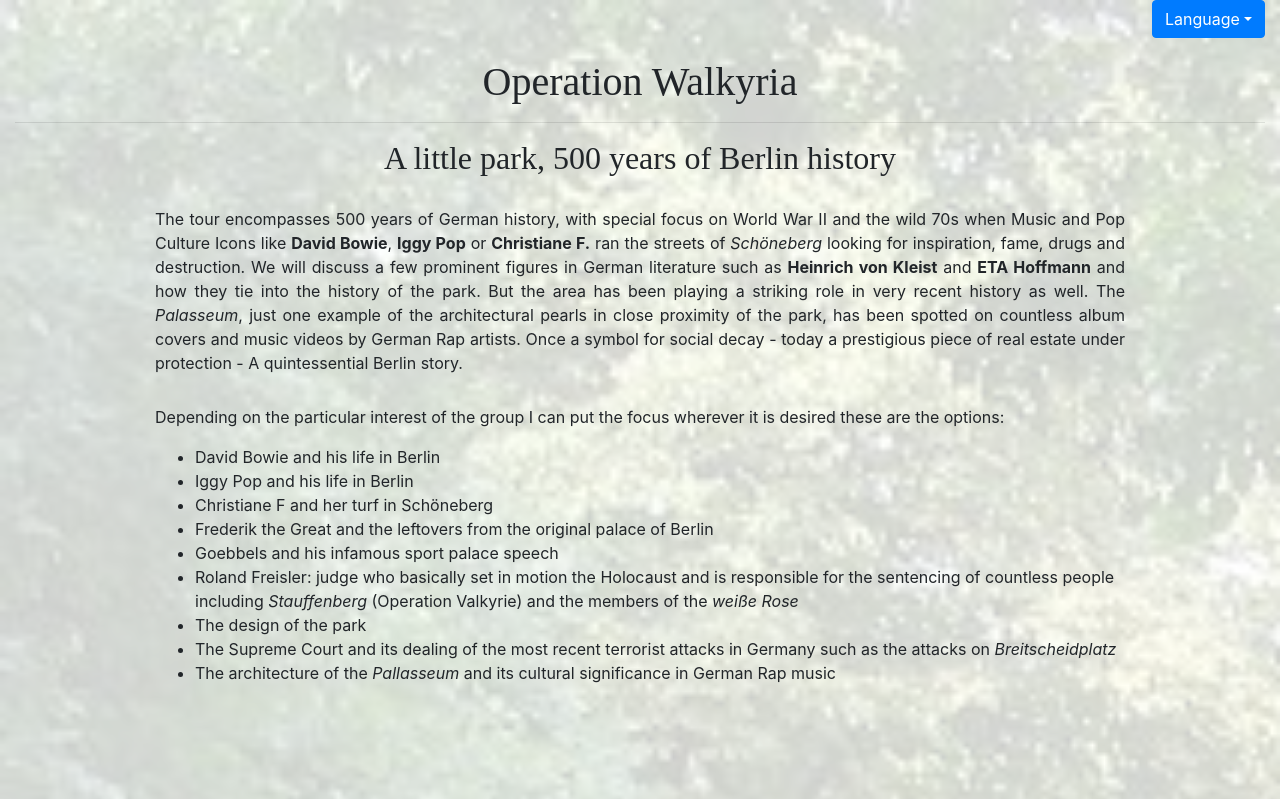
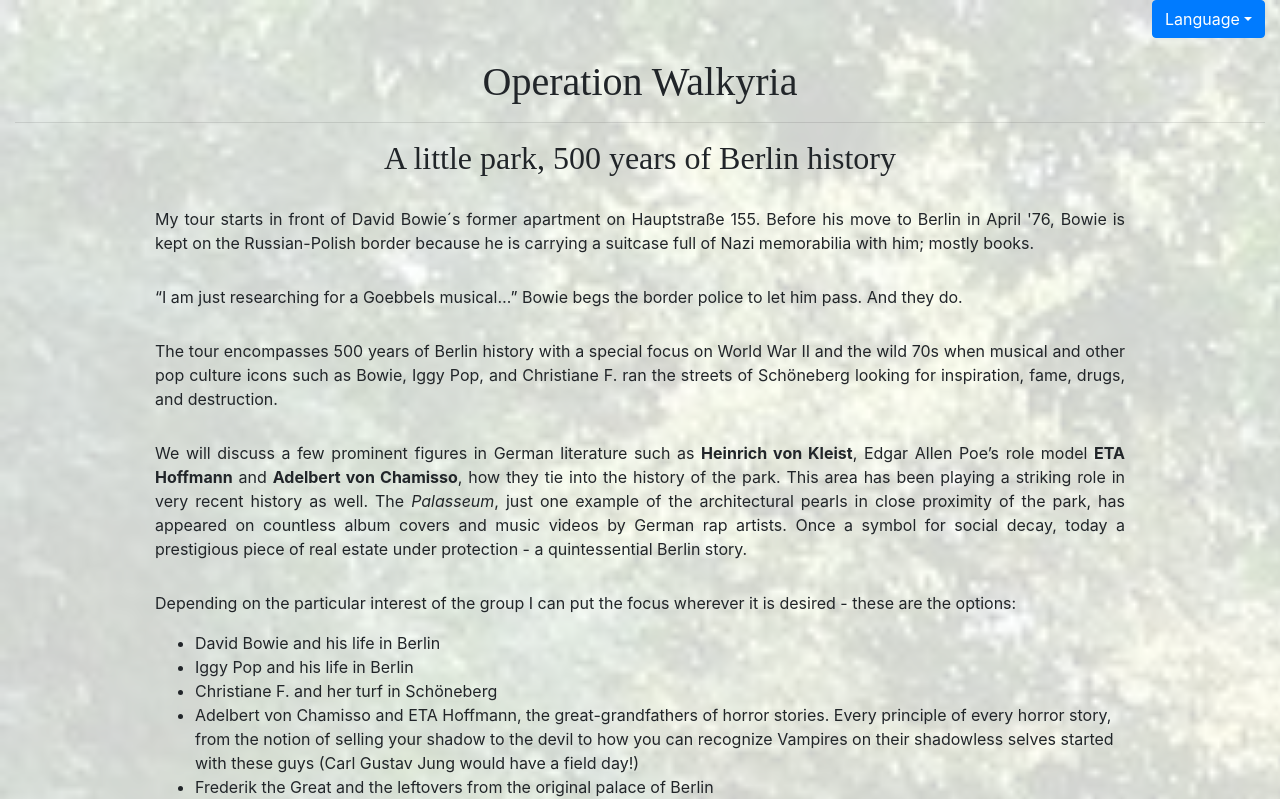
Before and after one commit to NeuzaSousa/kyria, a React (Create React App) app: page /english in a window 1280 px wide. Shown: the top 799 px of the page. Built offline with nearby package versions, Linux system fonts and the light colour scheme.

Commit message:
Changed the English text and the footer

```diff
--- a/src/App.css
+++ b/src/App.css
@@ -83,12 +83,6 @@
   padding-top: 100px;
 }
 
-.bottom {
-  padding-bottom: 20px;
-  padding-top: 20px;
-  margin-bottom: -20px;
-}
-
 #email {
   font-size: 40px;
   position: relative;
@@ -103,3 +97,12 @@
 .insta {
   padding-top: 40px;
 }
+
+.bottom {
+  padding-bottom: 20px;
+  padding-top: 20px;
+  margin-bottom: -20px;
+  background-color: #0069D9;
+  margin-left: -20px;
+  margin-right: -20px;
+}
--- a/src/App.js
+++ b/src/App.js
@@ -58,12 +58,12 @@
               <a target="_blank" rel="noreferrer" href="https://www.instagram.com/operation_walkyria/"><img src={InstaImg} alt="Instagram" /><br />@operation_walkyria</a>
             </Col>
             <Col>
-              <span id="email">&#9993;</span><span id="email-address"><br /> kyria.sobrinho@gmail.com</span>
+              <span id="email">&#9993;</span><span id="email-address"><br /><a href="mailto:kyria.sobrinho@gmail.com">kyria.sobrinho@gmail.com</a></span>
             </Col>
           </Row>
         </Container>
 
-        <p className="bottom">&#169; 2021 Kyria Sobrinho</p>
+        <footer><p className="bottom">&#169; 2021 Kyria Sobrinho</p></footer>
       </Container>
     );
   }
--- a/src/components/English.js
+++ b/src/components/English.js
@@ -16,35 +16,41 @@
             <Container fluid className="container2">
               <h2>A little park, 500 years of Berlin history</h2>
               <p>
-                The tour encompasses 500 years of German history, with special focus on World War
-                II and the wild 70s when Music and Pop Culture Icons like <strong>David
-                Bowie</strong>, <strong>Iggy Pop</strong> or <strong>Christiane F.</strong> ran
-                the streets of <em>Schöneberg</em> looking for inspiration, fame, drugs and
-                destruction. We will discuss a few prominent figures in German literature such
-                as <strong>Heinrich von Kleist</strong> and <strong>ETA Hoffmann</strong> and
-                how they tie into the history of the park. But the area has been playing a striking role
-                in very recent history as well. The <em>Palasseum</em>, just one example of the architectural pearls in close proximity of the park, has been spotted on countless
-                album covers and music videos by German Rap artists. Once a symbol for social
-                decay - today a prestigious piece of real estate under protection - A quintessential Berlin story.
+                My tour starts in front of David Bowie´s former apartment on Hauptstraße 155. Before his move to Berlin in April '76, Bowie is kept on
+                the Russian-Polish border because he is carrying a suitcase full of Nazi memorabilia with him; mostly books.
               </p>
               <p>
-                Depending on the particular interest of the group I can put the focus wherever
-                it is desired these are the options:
+                “I am just researching for a Goebbels musical…” Bowie begs the border police to let him pass. And they do.
+              </p>
+              <p>
+                The tour encompasses 500 years of Berlin history with a special focus on World War II and the wild 70s when musical and other pop
+                culture icons such as Bowie, Iggy Pop, and Christiane F. ran the streets of Schöneberg looking for inspiration, fame, drugs, and
+                destruction.
+              </p>
+              <p>
+                We will discuss a few prominent figures in German literature such as <strong>Heinrich von Kleist</strong>, Edgar Allen Poe’s role
+                model <strong>ETA Hoffmann</strong> and <strong>Adelbert von Chamisso</strong>, how they tie into the history of the park. This area
+                has been playing a striking role in very recent history as well. The <em>Palasseum</em>, just one example of the architectural pearls
+                in close proximity of the park, has appeared on countless album covers and music videos by German rap artists. Once a symbol for
+                social decay, today a prestigious piece of real estate under protection - a quintessential Berlin story.
+              </p>
+              <p>
+                Depending on the particular interest of the group I can put the focus wherever it is desired - these are the options:
               </p>
               <ul className="list">
                 <li>David Bowie and his life in Berlin</li>
                 <li>Iggy Pop and his life in Berlin</li>
-                <li>Christiane F and her turf in Schöneberg</li>
+                <li>Christiane F. and her turf in Schöneberg</li>
+                <li> Adelbert von Chamisso and ETA Hoffmann, the great-grandfathers of horror stories. Every principle of every horror story, from
+                  the notion of selling your shadow to the devil to how you can recognize Vampires on their shadowless selves started with these guys
+                  (Carl Gustav Jung would have a field day!)</li>
                 <li>Frederik the Great and the leftovers from the original palace of Berlin</li>
-                <li>Goebbels and his infamous sport palace speech</li>
-                <li>Roland Freisler: judge who basically set in motion the Holocaust and is
-                  responsible for the sentencing of countless people including
-                  <em> Stauffenberg </em>(Operation Valkyrie) and the members of the <em>weiße Rose</em></li>
-                <li>The design of the park</li>
-                <li> The Supreme Court and its dealing of the most recent terrorist attacks in
-                  Germany such as the attacks on <em>Breitscheidplatz</em></li>
-                <li>The architecture of the <em>Pallasseum</em> and its cultural significance
-                  in German Rap music</li>
+                <li>Goebbels and his infamous sport palace speech: “Do you want total war?”</li>
+                <li>Show trials against the attempted Hitler assassination: <em>Stauffenberg</em> and his co-conspirators (Operation <em>Valkyrie</em>)</li>
+                <li> The royal garden and the park today</li>
+                <li>The Kammergericht today and its dealing of the most recent terrorist attacks in Germany, such as the attacks on
+                  <em> Breitscheidplatz</em></li>
+                <li>Architectural pearls such as the brutalist <em>Pallasseum</em> and its cultural significance in German rap music</li>
               </ul>
 
               <Lightbox />
```
